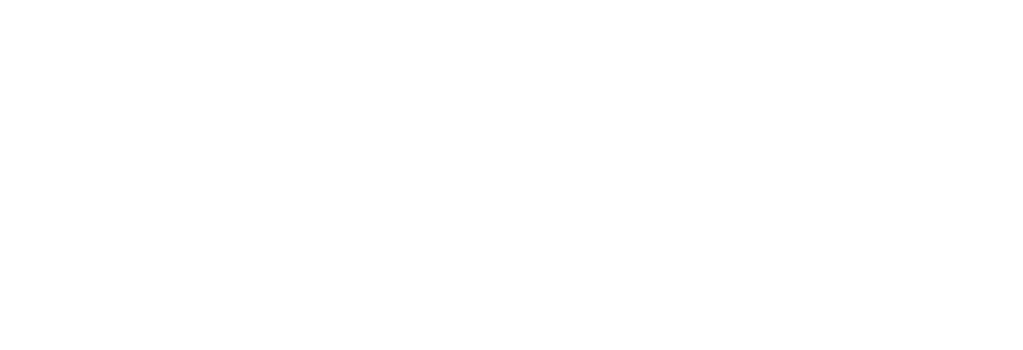
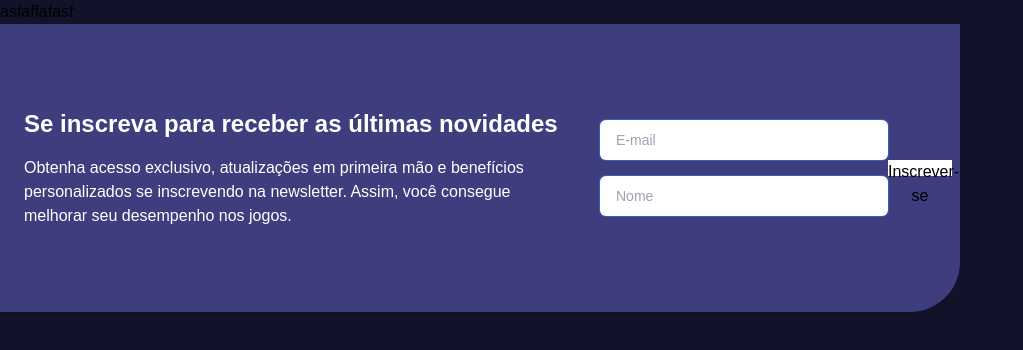
Before and after one commit to Thiago-Alessandro/Strive-project, an Angular app: page / in a window 1280 px wide. Shown: the top 350 px of the page, without its empty margins (0-1023 px from the left). Built offline with nearby package versions, Linux system fonts and the light colour scheme.

Commit message:
Adiciona inputs, botão, alinha e etc

```diff
--- a/angular.json
+++ b/angular.json
@@ -94,5 +94,8 @@
         }
       }
     }
+  },
+  "cli": {
+    "analytics": "d448e714-1e4b-449a-a2f3-10e43b4f67d3"
   }
 }
--- a/src/app/app.component.html
+++ b/src/app/app.component.html
@@ -1,7 +1,3 @@
-
-
-
-
 <!DOCTYPE html>
 <html lang="en">
 <head>
@@ -9,10 +5,10 @@
   <meta name="viewport" content="width=device-width, initial-scale=1.0">
   <title>Document</title>
 </head>
-<body class="w-screen h-screen bg-slate-600">
+<body class="w-screen h-screen bg-fundo">
 
   <nav>
-
+    asfaffafasf
   </nav>
 
   <div id="inicio">
@@ -33,10 +29,6 @@
 
   <div id="comentrarios">
 
-    <div id="comentario" class="bg-white">
-
-    </div>
-
   </div>
 
   <div id="pricipios">
@@ -47,7 +39,28 @@
 
   </div>
 
-  <div id="newsladder">
+  <div class="w-full">
+
+    <div class="bg-[#3E3E7E] w-3/4 h-72 shadow rounded-br-[50px] flex flex-row">
+      <div class= "basis-3/5 self-center space-y-4 ml-6">
+      <p class="text-[#ffffff] text-2xl font-bold ">
+        Se inscreva para receber as últimas novidades
+      </p>
+      <p class="text-[#ffffff]">
+        Obtenha acesso exclusivo, atualizações em primeira mão e  benefícios personalizados se inscrevendo na newsletter. Assim, você consegue melhorar seu desempenho nos jogos.
+      </p>
+      </div>
+
+      <div class="basis-2/5 ml-4 flex justify-center items-center flex-row">
+      <form class="group relative w-72 space-y-4">
+        <input class="w-full text-sm leading-6 text-slate-900 placeholder-slate-400 rounded-md py-2 pl-4 ring-1 ring-slate-200 shadow-sm"
+        type="text" aria-label="Filter projects" placeholder="E-mail">
+        <input class="w-full text-sm leading-6 text-slate-900 placeholder-slate-400 rounded-md py-2 pl-4 ring-1 ring-slate-200 shadow-sm"
+        type="text" aria-label="Filter projects" placeholder="Nome">
+      </form>
+      <button class="w-16 h-4 bg-[#ffffff]">Inscrever-se</button>
+      </div>
+    </div>
 
   </div>
 
```
